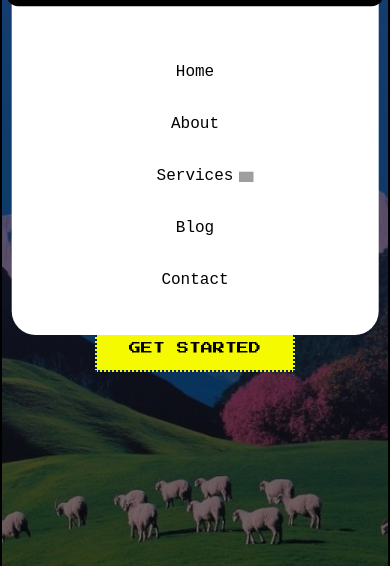
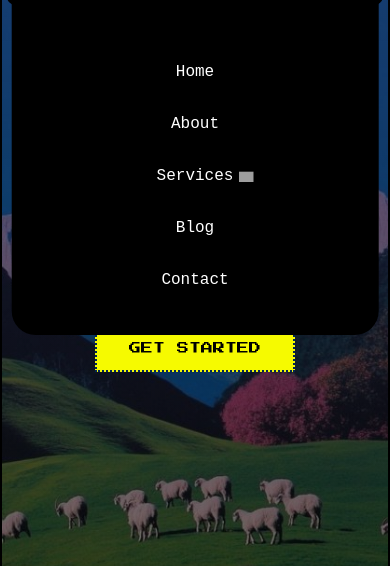
Before and after one commit to mfebres0919/migsflowpt2, a plain HTML site: page index.html in a window 390 px wide. Both pictures are taken after a click on the button "mobile menu toggle". Shown: the part 107-673 px from the top of the page. Drawn offline with Linux system fonts and the light colour scheme; grey boxes are pictures that could not be loaded; a script that the page names is missing; a web font is replaced by a local one.

Commit message:
update style.css

```diff
--- a/style.css
+++ b/style.css
@@ -135,7 +135,7 @@ li {
     transform: translateX(-50%);
     transition: transform 0.2s, border-radius 0.3s ease-in-out;
   }
-  #cs-navigation.cs-active:before {
+  #cs-navigation:before {
     transform: translateX(-50%) scale(1.03);
   }
   #cs-navigation.cs-active .cs-toggle {
@@ -272,7 +272,7 @@ li {
     width: 100%;
     height: auto;
     padding-bottom: 2.4em;
-    background-color: #fff;
+    background-color: #000000;
     border-radius: 0 0 1.5rem 1.5rem;
     position: absolute;
     top: 85%;
@@ -808,7 +808,9 @@ li {
   }
 }
 
-
+.cs-active {
+  color: white;
+}
 
 .cs-logo h1 {
   color: rgb(255, 255, 255);
```
